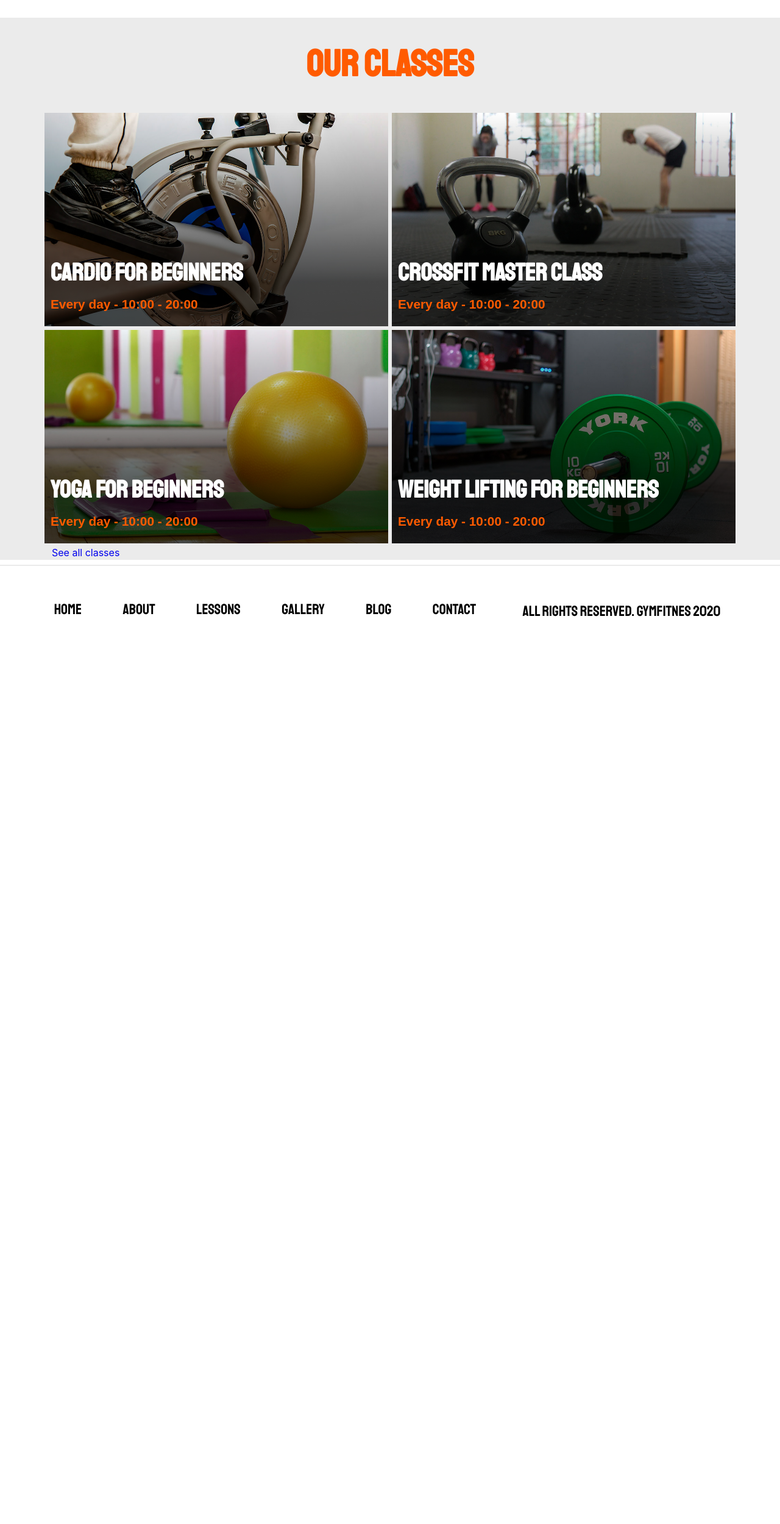
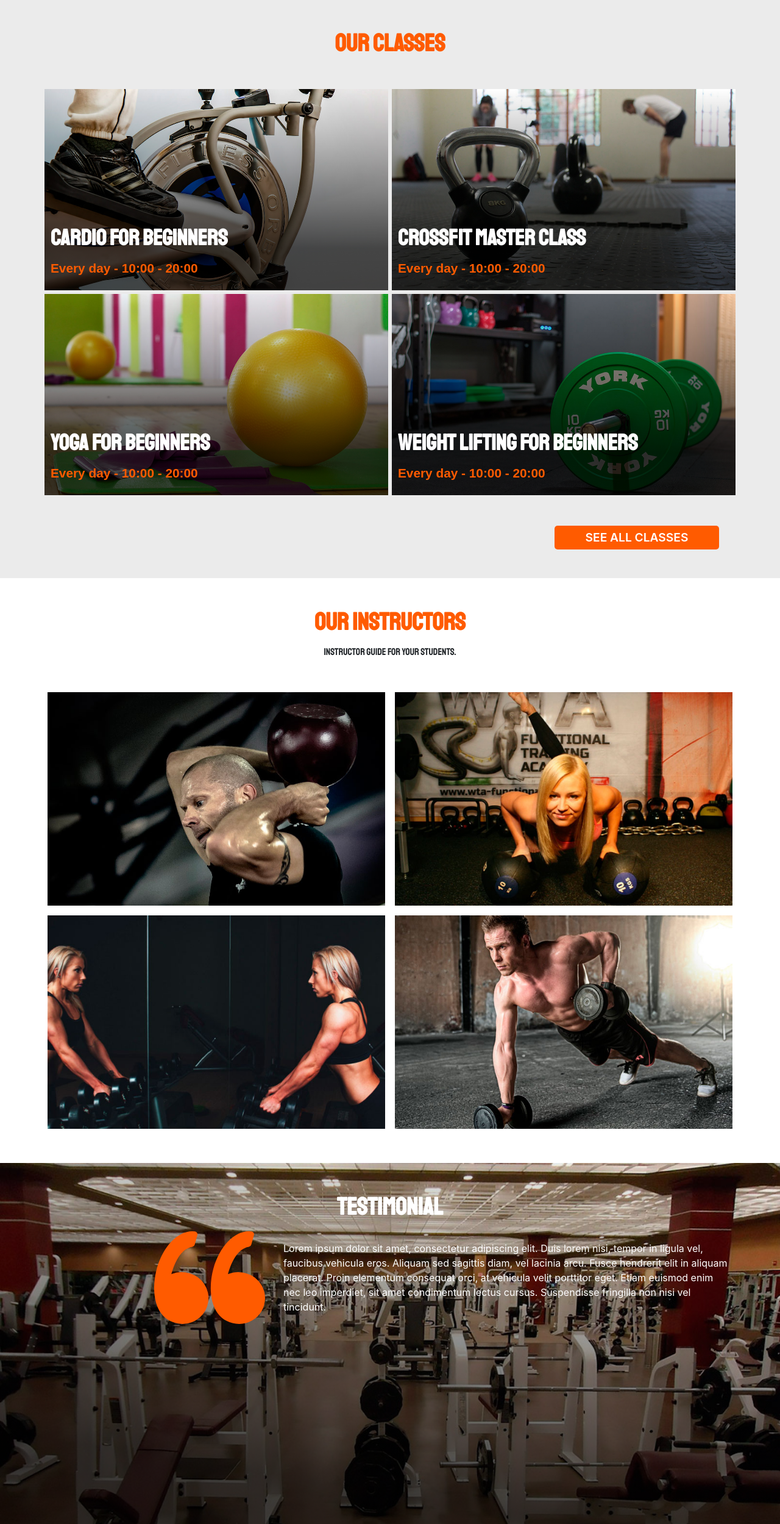
Before and after one commit to oelfernandez/gymfitness, a website built with webpack: page home.html in a window 1280 px wide. Shown: the part 1111-3610 px from the top of the page at 61% size. Before the commit the page ends 2187 px from the top, so only its background shows below. Built offline with nearby package versions, Linux system fonts and the light colour scheme.

Commit message:
In progress gym IIII

```diff
--- a/home.html
+++ b/home.html
@@ -67,17 +67,14 @@
                 <img src="img/Otras/area-yoga.jpg" alt="image">
                 <p>Yoga area</p>
             </div>
-
             <div class="col-12 col-md-6 col-lg-3 gradient">
                 <img src="img/Otras/area-pesas.jpg" alt="image">
                 <p>Weight area</p>
             </div>
-
             <div class="col-12 col-md-6 col-lg-3 gradient">
                 <img src="img/Otras/area-aparatos.jpg" alt="image">
                 <p>Machine area</p>
             </div>
-
             <div class="col-12 col-md-6 col-lg-3 gradient">
                 <img src="img/Otras/area-cardio.jpg" alt="image">
                 <p>Cardio area</p>
@@ -88,7 +85,7 @@
             <div class="container">
                 <div class="row">
                     <div class="col-12 title-lessons text-center">
-                        <h1>Our classes</h1>
+                        <h2>Our classes</h2>
                     </div>
                     <div class="col-12">
                         <div class="row">
@@ -128,19 +125,70 @@
                                     <h3>Every day - 10:00 - 20:00</h3>
                                 </div>
                             </div>
-                            <div class="col-12 btn-lessons">
-                                <a href="#">
-                                    See all classes
-                                </a>
+                            <div class="col-12 text-center">
+                                <div class="btn-lessons">
+                                    <a href="#">
+                                        See all classes
+                                    </a>
+                                </div>
                             </div>
                         </div>
                     </div>
-
                 </div>
             </div>
-
+        </div>
+        <div id="instructors" class="container">
+            <div class="row">
+                <div class="col-12 text-center title-instructors">
+                    <h2>our instructors</h2>
+                    <h4>Instructor guide for your students.</h4>
+                </div>
+                <div class="col-12 col-md-6 image-instructors">
+                    <div class="gradient">
+                        <img src="img/Otras/instructor1.jpg" alt="image">
+                    </div>
+                </div>
+                <div class="col-12 col-md-6 image-instructors">
+                    <div class="gradient">
+                        <img src="img/Otras/instructor2.jpg" alt="image">
+                    </div>
+                </div>
+                <div class="col-12 col-md-6 image-instructors">
+                    <div class="gradient">
+                        <img src="img/Otras/instructor3.jpg" alt="image">
+                    </div>
+                </div>
+                <div class="col-12 col-md-6 image-instructors">
+                    <div class="gradient">
+                        <img src="img/Otras/instructor4.jpg" alt="image">
+                    </div>
+                </div>
+            </div>
         </div>
 
+        <div id="testimonial" style="background-image: url('img/Otras/area-aparatos.jpg');">
+            <div class="container">
+                <div class="row">
+                    <div class="col-12 text-center title-testimonial">
+                        <h2>Testimonial</h2>
+                    </div>
+                    <div class="col-4 quote">
+                        <img src="img/quote.svg" alt="cuote">
+                    </div>
+                    <div class="col-8 testimony">
+                        <p>
+                            Lorem ipsum dolor sit amet, consectetur adipiscing elit. Duis lorem nisi, tempor in ligula
+                            vel, faucibus vehicula eros. Aliquam sed sagittis diam, vel lacinia arcu. Fusce hendrerit
+                            elit in aliquam placerat. Proin elementum consequat orci, at vehicula velit porttitor eget.
+                            Etiam euismod enim nec leo imperdiet, sit amet condimentum lectus cursus. Suspendisse
+                            fringilla non nisi vel tincidunt.
+                        </p>
+                    </div>
+                    <div class="col-12 image-quote"></div>
+                    <div class="col-12 image-quote"></div>
+                </div>
+            </div>
+        </div>
 
     </div>
 
--- a/src/scss/base.scss
+++ b/src/scss/base.scss
@@ -50,19 +50,19 @@ html {
     }
 
     h1 {
-      font-size: 6rem;
+      font-size: 3.8rem;
     }
 
     h2 {
-      font-size: 4.8rem;
+      font-size: 2.5rem;
     }
 
     h3 {
-      font: size 6.6rem;
+      font: size 1.9rem;
     }
 
     h4 {
-      font-size: 2.4rem;
+      font-size: 1rem;
     }
 
     /* Globales */
--- a/src/scss/main.scss
+++ b/src/scss/main.scss
@@ -16,7 +16,6 @@
     }
   }
 
-
   .aside {
     margin-top: 1rem;
 
@@ -24,7 +23,6 @@
       & {
         margin-top: 3rem;
       }
-
     }
 
     h3 {
@@ -35,7 +33,6 @@
 
     .posts {
       border-bottom: 1px solid $light-grey;
-
 
       ul {
         text-align: left;
@@ -54,7 +51,6 @@
     }
 
     .categories {
-
 
       ul {
         text-align: left;
@@ -111,7 +107,6 @@
         object-fit: cover;
 
       }
-
     }
 
     .subtitle {
@@ -133,7 +128,6 @@
             color: $white;
           }
         }
-
       }
 
       h3 {
@@ -146,7 +140,6 @@
             margin-left: 10px;
           }
         }
-
       }
     }
   }
@@ -208,7 +201,6 @@
 
           img {
             height: 710px;
-
           }
         }
       }
@@ -224,7 +216,6 @@
         }
       }
     }
-
   }
 }
 
@@ -241,7 +232,6 @@
     font-size: 2rem;
     text-align: center;
     margin: 5px 0;
-
   }
 
   .image {
@@ -253,14 +243,12 @@
 
     &:nth-child(0n+2) { /*selecciona el ancla nuemero 2 y aplica valores*/
 
-
       a {
         margin: 0;
         height: 100%;
         display: flex;
         align-items: center;
       }
-
     }
 
     a {
@@ -379,11 +367,9 @@
           }
         }
       }
-
     }
 
     .subtitle {
-
 
       h2 {
         font-size: 2rem;
@@ -398,7 +384,6 @@
           font-weight: 500;
         }
       }
-
     }
 
     .instructores {
@@ -432,10 +417,8 @@
           font-weight: 500;
         }
       }
-
     }
   }
-
 }
 
 #contact {
@@ -509,13 +492,13 @@
   }
 
   .section-area {
-    width: 100vw;  /*Tomar toda la pantalla*/
+    width: 100vw; /*Tomar toda la pantalla*/
     margin: 0 calc(50% - 50vw);
     margin-top: 2rem;
     margin-bottom: 2rem;
 
     .gradient {
-      padding: 0rem;
+      padding: 0;
       height: 250px;
       position: relative;
       display: flex;
@@ -551,39 +534,6 @@
         }
       }
 
-      /*
-
-
-      .gradient {
-        position: relative;
-        max-height: 350px;
-
-        @media(min-width: $md) {
-          &::before { aplicar gradient a la imagen
-      content: '';
-      width: 100%;
-      height: 100%;
-      position: absolute;
-      top: 0;
-      right: 0;
-      background: linear-gradient(180deg, rgba(255, 255, 255, 0) 0%, rgba(0, 0, 0, 0.7147233893557423) 79%);
-    }
-  }
-
-  img {
-    width: 100%;
-    height: 70vw;
-    max-height: 350px;
-    object-fit: cover;
-
-  }
-
-  }
-
-
-      */
-
-
       p {
         position: absolute;
         color: $white;
@@ -601,8 +551,184 @@
 
   #lessons {
     background: $light-grey;
-    width: 100vw;  /*Tomar toda la pantalla*/
+    width: 100vw; /*Tomar toda la pantalla*/
     margin: 0 calc(50% - 50vw);
+    margin-top: -30px;
+
+    .title-lessons {
+      margin: 2rem 0;
+
+      h2 {
+        font-size: 2.5rem;
+        color: $orange;
+      }
     }
 
+    .lessons-img {
+
+      &:hover { /* efecto hover sobre la image*/
+
+        .gradient {
+
+          img {
+            transform: scale(1.2); /* efecto hover sobre la image*/
           }
+        }
+      }
+
+      .gradient {
+        overflow: hidden;
+        z-index: 1;
+
+        &::before {
+          z-index: 1;
+        }
+
+        @media(min-width: $lg) {
+          & {
+            max-height: 330px;
+          }
+        }
+
+        img {
+          transition: transform .5s;
+
+          @media(min-width: $lg) {
+            & {
+              max-height: 330px;
+            }
+          }
+        }
+      }
+
+      .subtitle {
+        z-index: 1;
+
+        h2 {
+          color: $orange;
+          font-size: 2rem;
+
+          @media(min-width: $md) {
+            & {
+              color: $white;
+              font-size: 2.3rem;
+            }
+          }
+        }
+      }
+    }
+
+    .btn-lessons {
+      margin: 2rem 0;
+      display: flex;
+      padding: 15px;
+
+      @media(min-width: $md) {
+        & {
+          justify-content: flex-end;
+        }
+      }
+
+      a {
+        padding: 5px 0;
+        background: $orange;
+        border-radius: 5px;
+        color: $white;
+        font-weight: 600;
+        font-size: 1.2rem;
+        width: 100%;
+        text-transform: uppercase;
+
+        @media(min-width: $md) {
+          & {
+            width: 25%;
+          }
+        }
+      }
+    }
+  }
+
+  #instructors {
+
+    .title-instructors {
+      margin: 2rem 0;
+
+      h2 {
+        font-size: 2.5rem;
+        color: $orange;
+
+      }
+
+      h4 {
+        font-size: 1rem;
+        font-weight: 500;
+      }
+    }
+
+    .image-instructors {
+      padding: 8px 8px;
+
+      &:hover {
+
+        .gradient {
+
+          img {
+            transform: scale(1.2);
+          }
+        }
+      }
+
+      .gradient {
+        max-height: 350px; /*Importante para el hover en la imagen*/
+        overflow: hidden;
+
+        img {
+          width: 100%;
+          max-height: 350px; /*Importante para el hover en la imagen*/
+          object-fit: cover;
+          transition: transform .7s;
+        }
+      }
+    }
+  }
+
+  #testimonial {
+    background-repeat: no-repeat;
+    background-size: cover;
+    width: 100vw; /*Tomar toda la pantalla*/
+    margin: 0 calc(50% - 50vw);
+    height: 600px;
+    margin-top: 3rem;
+    margin-bottom: 3rem;
+
+    & {
+      position: relative;
+
+      &::before {
+        content: '';
+        width: 100%;
+        height: 100%;
+        position: absolute;
+        top: 0;
+        right: 0;
+        background: linear-gradient(189deg, rgba(255, 255, 255, 0) 0%, rgba(0, 0, 0, 0.7547233894) 80%);
+
+      }
+    }
+    .title-testimonial {
+      margin-top: 2rem;
+
+      h2 {
+        color: $white;
+        font-weight: 600;
+      }
+    }
+    .quote {
+      display: flex;
+      justify-content: flex-end;
+    }
+    .testimony {
+      color: $white;
+    }
+  }
+}
```
Also changed, not shown: contact.html (+9 -9 lines). Lines whose indentation alone changed are shown as unchanged.
